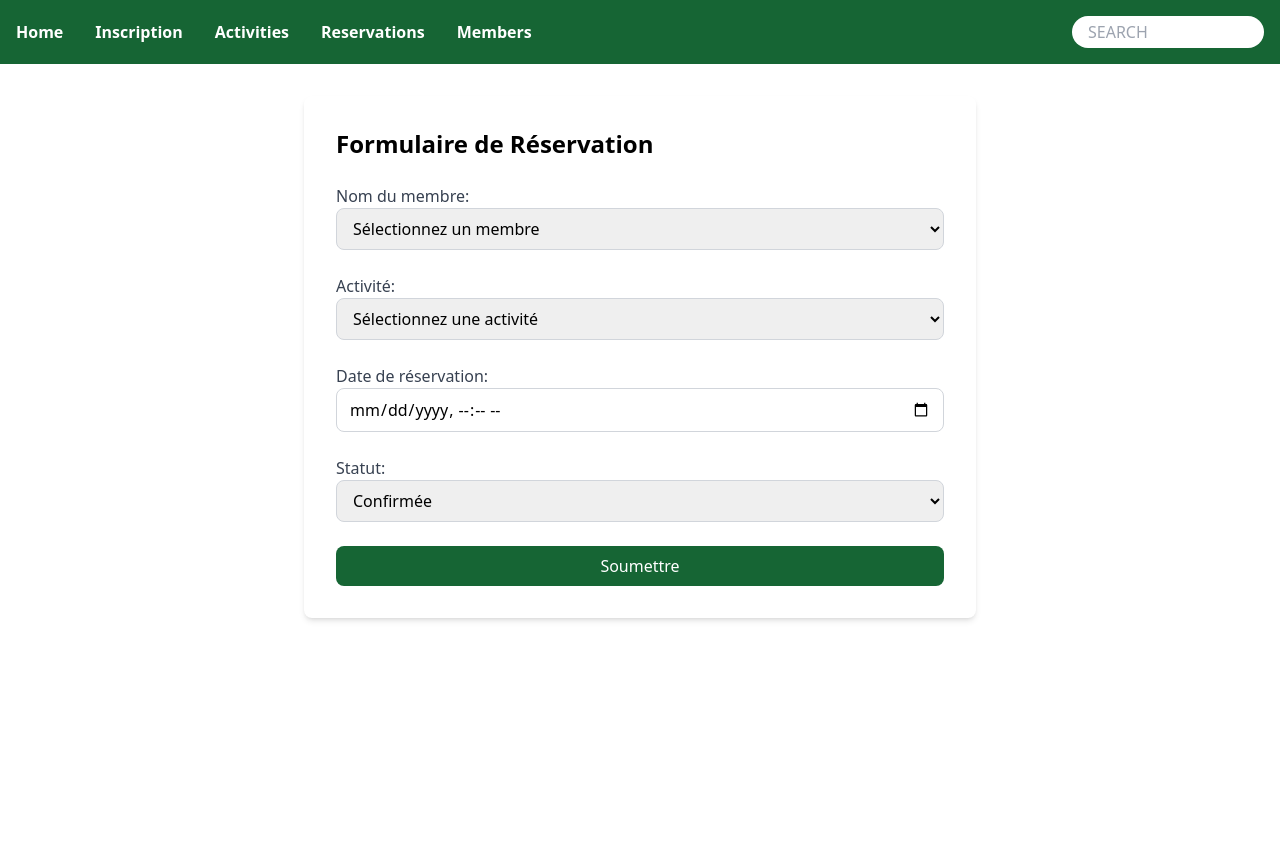
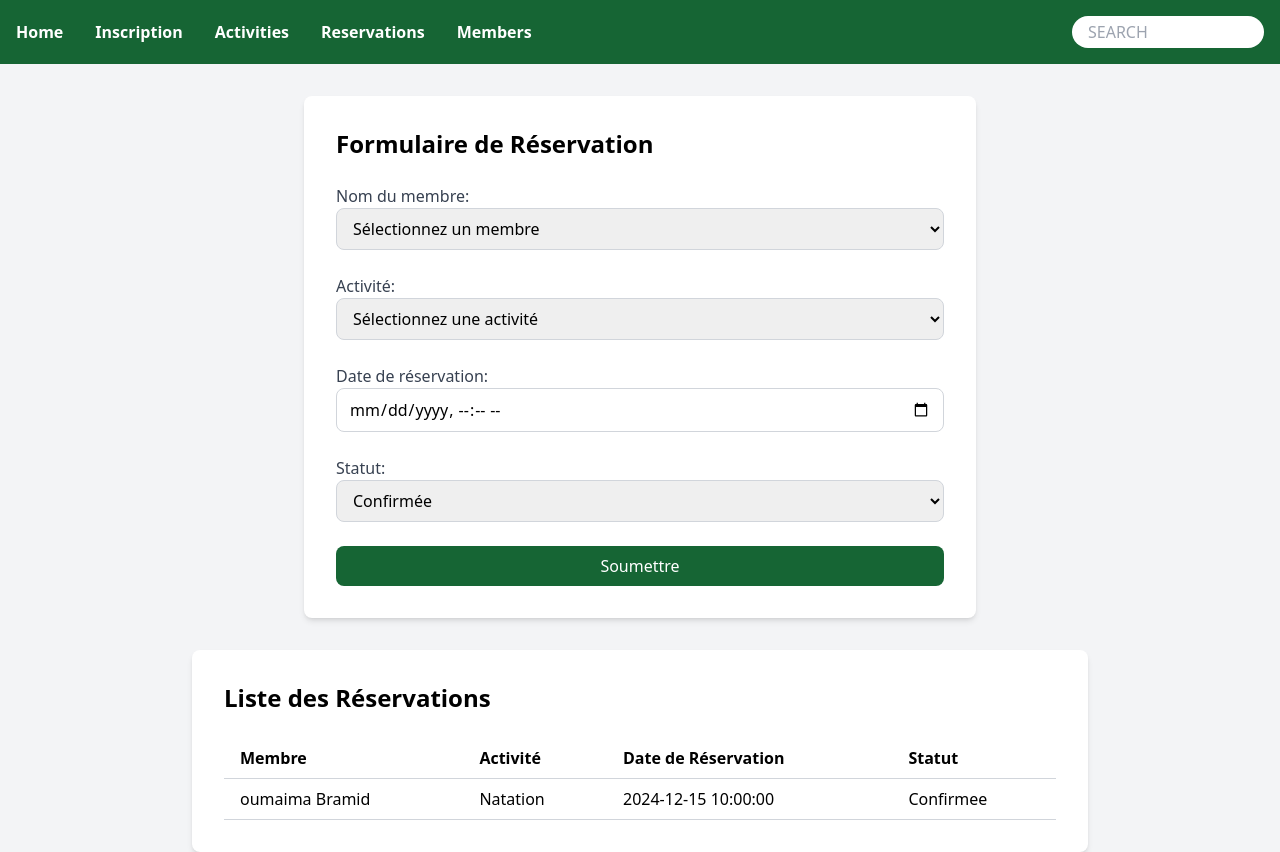
Before and after one commit to hichamoubaha/Gestion-des-R-servations-dans-une-Salle-de-Sport, a PHP site: page /reservations.php in a window 1280 px wide. Before the commit the page ends 621 px from the top, so only its background shows below. Run offline with PHP 8.4, Linux system fonts and the light colour scheme; data comes from the database, SQL or seed files in the repository; some libraries are stand-ins or nearby versions.

Commit message:
ajouter la partier dafichage sur reservations

```diff
--- a/reservations.php
+++ b/reservations.php
@@ -1,12 +1,34 @@
 <?php
 include('db.php');
-// Récupération des membres
+
+// Handle form submission
+if ($_SERVER['REQUEST_METHOD'] === 'POST') {
+    $id_membre = $_POST['membre'];
+    $id_activite = $_POST['activite'];
+    $date_reservation = $_POST['date_reservation'];
+    $statut = $_POST['statut'];
+
+    $sql = "INSERT INTO reservation (id_membre, id_activite, date_reservation, statut)
+            VALUES ('$id_membre', '$id_activite', '$date_reservation', '$statut')";
+
+    if ($conn->query($sql) === TRUE) {
+        echo "<p class='bg-green-100 border-l-4 border-green-500 text-green-700 p-4'>Réservation ajoutée avec succès.</p>";
+    } else {
+        echo "<p class='bg-red-100 border-l-4 border-red-500 text-red-700 p-4'>Erreur : " . $conn->error . "</p>";
+    }
+}
+
 $sql_membres = "SELECT id_membre, CONCAT(nom, ' ', prenom) AS nom_complet FROM membres";
 $result_membres = $conn->query($sql_membres);
 
-// Récupération des activités
 $sql_activites = "SELECT id_activite, nom_activite FROM activites";
 $result_activites = $conn->query($sql_activites);
+
+$sql_reservations = "SELECT r.id_reservation, m.nom, m.prenom, a.nom_activite, r.date_reservation, r.statut
+                     FROM reservation r
+                     JOIN membres m ON r.id_membre = m.id_membre
+                     JOIN activites a ON r.id_activite = a.id_activite";
+$result_reservations = $conn->query($sql_reservations);
 ?>
 
 <!DOCTYPE html>
@@ -18,9 +40,7 @@ $result_activites = $conn->query($sql_activites);
     <script src="https://cdn.tailwindcss.com"></script>
     <link href="https://cdnjs.cloudflare.com/ajax/libs/tailwindcss/2.2.19/tailwind.min.css" rel="stylesheet">
 </head>
-<body>
-
-    <!-- Navigation Bar -->
+<body class="bg-gray-100">
     <nav class="bg-green-800 p-4 flex justify-between items-center">
         <div class="flex space-x-8">
             <a href="index.php" class="text-white font-bold">Home</a>
@@ -34,11 +54,9 @@ $result_activites = $conn->query($sql_activites);
         </div>
     </nav>
 
-    <!-- Formulaire de Réservation -->
     <div class="mt-8 max-w-2xl mx-auto bg-white p-8 rounded-lg shadow-md">
         <h2 class="text-2xl font-bold mb-6">Formulaire de Réservation</h2>
-        <form action="reservationadd.php" method="POST" class="space-y-6">
-            <!-- Sélection du membre -->
+        <form action="" method="POST" class="space-y-6">
             <div class="mb-4">
                 <label for="membre" class="block text-gray-700">Nom du membre:</label>
                 <select name="membre" id="membre" required class="w-full px-3 py-2 border border-gray-300 rounded-lg focus:outline-none focus:ring-2 focus:ring-green-500">
@@ -55,7 +73,6 @@ $result_activites = $conn->query($sql_activites);
                 </select>
             </div>
 
-            <!-- Sélection de l'activité -->
             <div class="mb-4">
                 <label for="activite" class="block text-gray-700">Activité:</label>
                 <select name="activite" id="activite" required class="w-full px-3 py-2 border border-gray-300 rounded-lg focus:outline-none focus:ring-2 focus:ring-green-500">
@@ -72,13 +89,11 @@ $result_activites = $conn->query($sql_activites);
                 </select>
             </div>
 
-            <!-- Sélection de la date de réservation -->
             <div class="mb-4">
                 <label for="date_reservation" class="block text-gray-700">Date de réservation:</label>
                 <input type="datetime-local" name="date_reservation" id="date_reservation" required class="w-full px-3 py-2 border border-gray-300 rounded-lg focus:outline-none focus:ring-2 focus:ring-green-500">
             </div>
 
-            <!-- Sélection du statut -->
             <div class="mb-4">
                 <label for="statut" class="block text-gray-700">Statut:</label>
                 <select name="statut" id="statut" required class="w-full px-3 py-2 border border-gray-300 rounded-lg focus:outline-none focus:ring-2 focus:ring-green-500">
@@ -87,7 +102,6 @@ $result_activites = $conn->query($sql_activites);
                 </select>
             </div>
 
-            <!-- Bouton de soumission -->
             <div>
                 <button type="submit" class="w-full bg-green-800 text-white px-4 py-2 rounded-lg hover:bg-green-700 focus:outline-none focus:ring-2 focus:ring-green-500">
                     Soumettre
@@ -96,5 +110,37 @@ $result_activites = $conn->query($sql_activites);
         </form>
     </div>
 
+    <div class="mt-8 max-w-4xl mx-auto bg-white p-8 rounded-lg shadow-md">
+        <h2 class="text-2xl font-bold mb-6">Liste des Réservations</h2>
+        <table class="min-w-full bg-white">
+            <thead>
+                <tr>
+                    <th class="py-2 px-4 border-b border-gray-300 text-left">Membre</th>
+                    <th class="py-2 px-4 border-b border-gray-300 text-left">Activité</th>
+                    <th class="py-2 px-4 border-b border-gray-300 text-left">Date de Réservation</th>
+                    <th class="py-2 px-4 border-b border-gray-300 text-left">Statut</th>
+                </tr>
+            </thead>
+            <tbody>
+                <?php
+                if ($result_reservations->num_rows > 0) {
+                    while ($row = $result_reservations->fetch_assoc()) {
+                        echo "<tr>";
+                        echo "<td class='py-2 px-4 border-b border-gray-300'>" . htmlspecialchars($row['nom']) . " " . htmlspecialchars($row['prenom']) . "</td>";
+                        echo "<td class='py-2 px-4 border-b border-gray-300'>" . htmlspecialchars($row['nom_activite']) . "</td>";
+                        echo "<td class='py-2 px-4 border-b border-gray-300'>" . htmlspecialchars($row['date_reservation']) . "</td>";
+                        echo "<td class='py-2 px-4 border-b border-gray-300'>" . htmlspecialchars($row['statut']) . "</td>";
+                        echo "</tr>";
+                    }
+                } else {
+                    echo "<tr><td colspan='4' class='py-2 px-4 border-b border-gray-300 text-center'>Aucune réservation trouvée.</td></tr>";
+                }
+                ?>
+            </tbody>
+        </table>
+    </div>
 </body>
 </html>
+<?php
+$conn->close();
+?>
```
Also changed, not shown: 1 other file.
